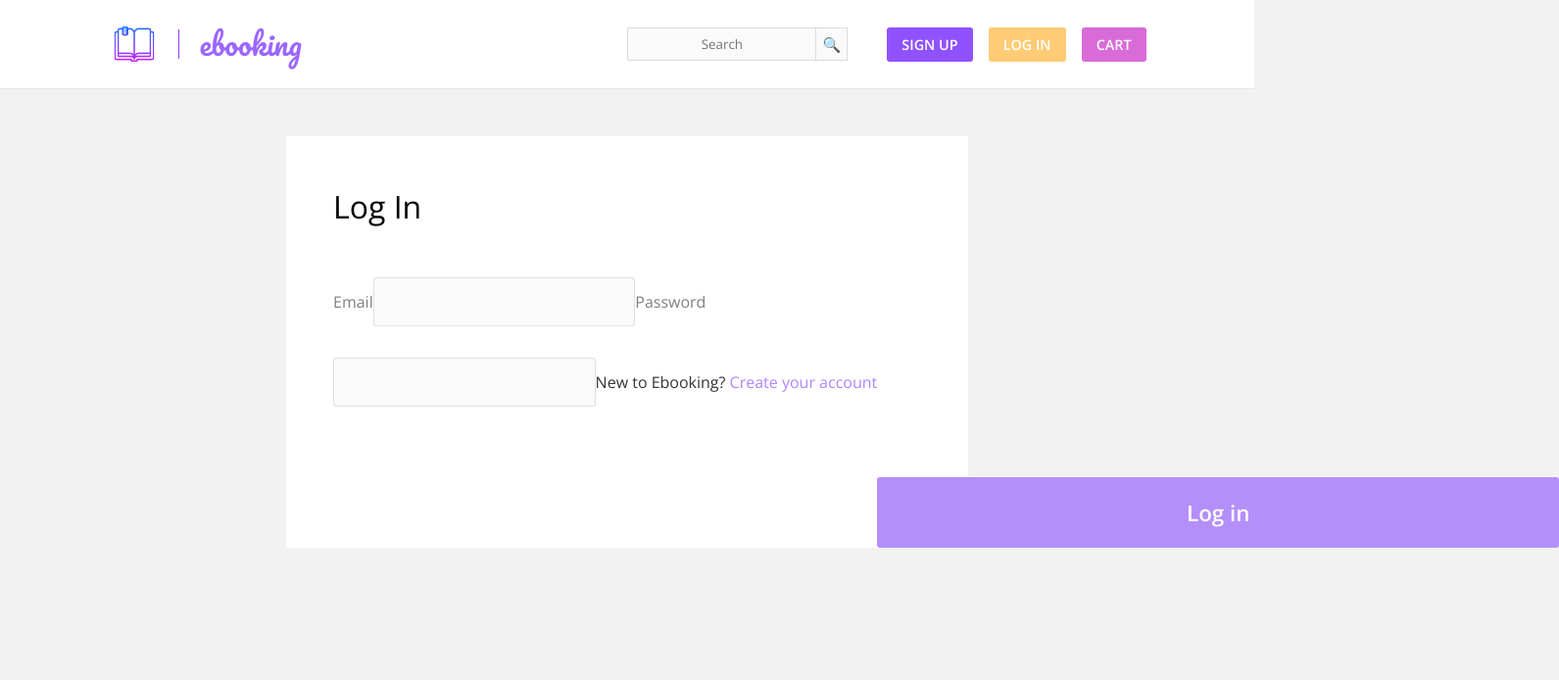
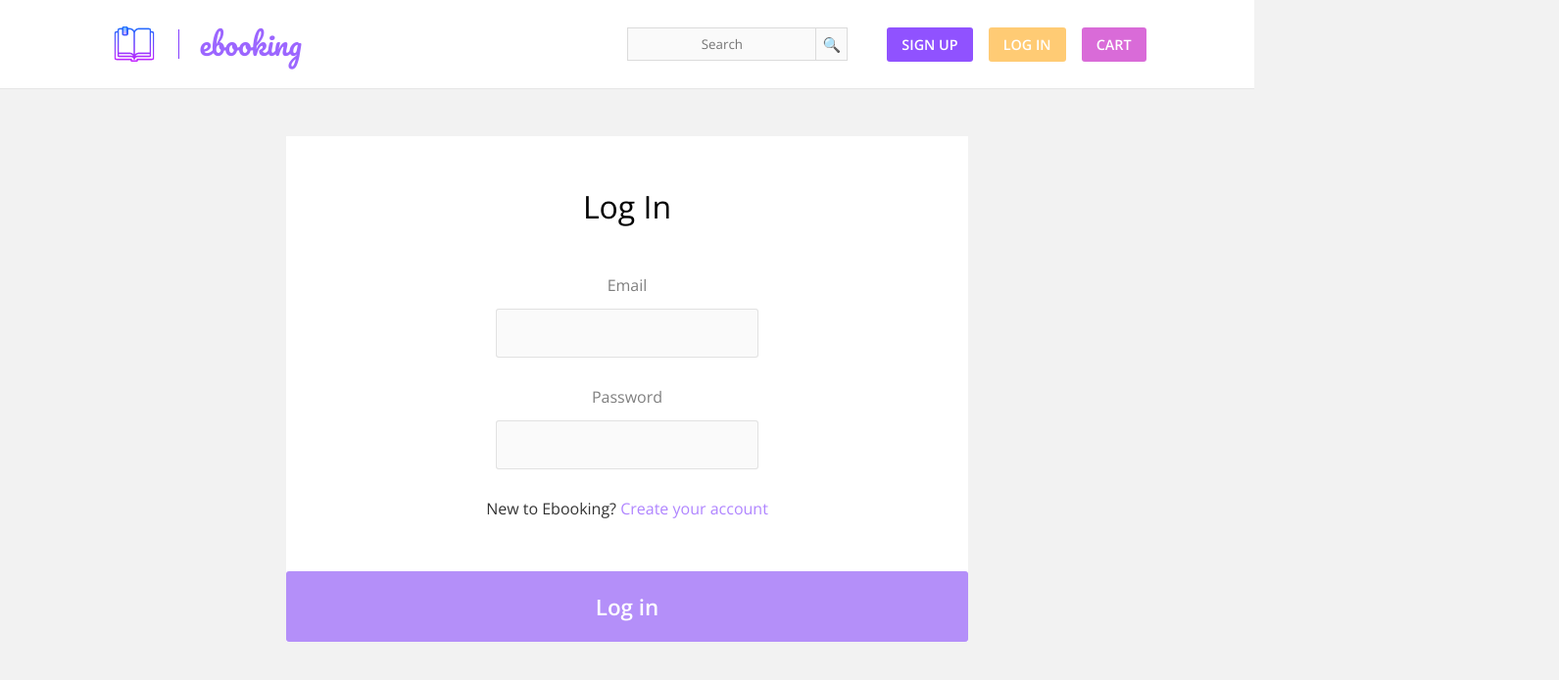
Before and after one commit to rafalciecwierz/BookBuy-Rent-TAS2017, a React (Create React App) app: page /login in a window 1280 px wide. Shown: the top 694 px of the page at 98% size, 1591 px wide, since content can reach past the window. Built offline with nearby package versions, Linux system fonts and the light colour scheme.

Commit message:
fix old merge

```diff
--- a/src/index.css
+++ b/src/index.css
@@ -611,6 +611,14 @@ textarea:focus {
  */
 
 .form {
+  display: flex;
+  flex-direction: column;
+  align-items: center;
+}
+
+.admin__form,
+.register__form,
+.login__form {
   display: flex;
   flex-direction: column;
   align-items: center;
```
